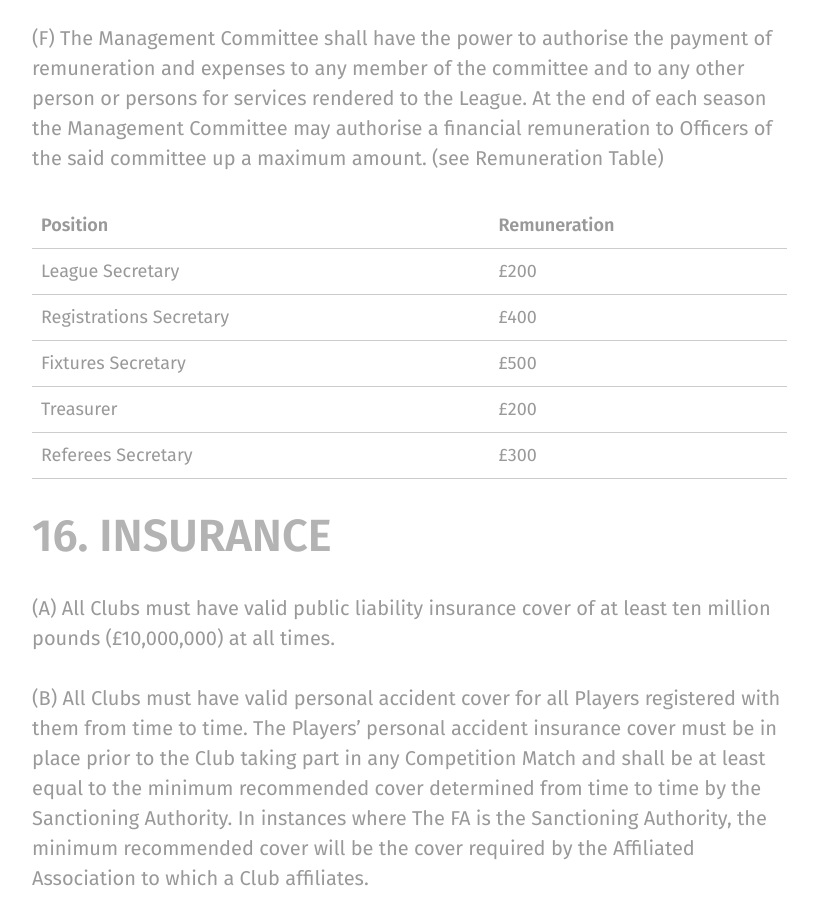
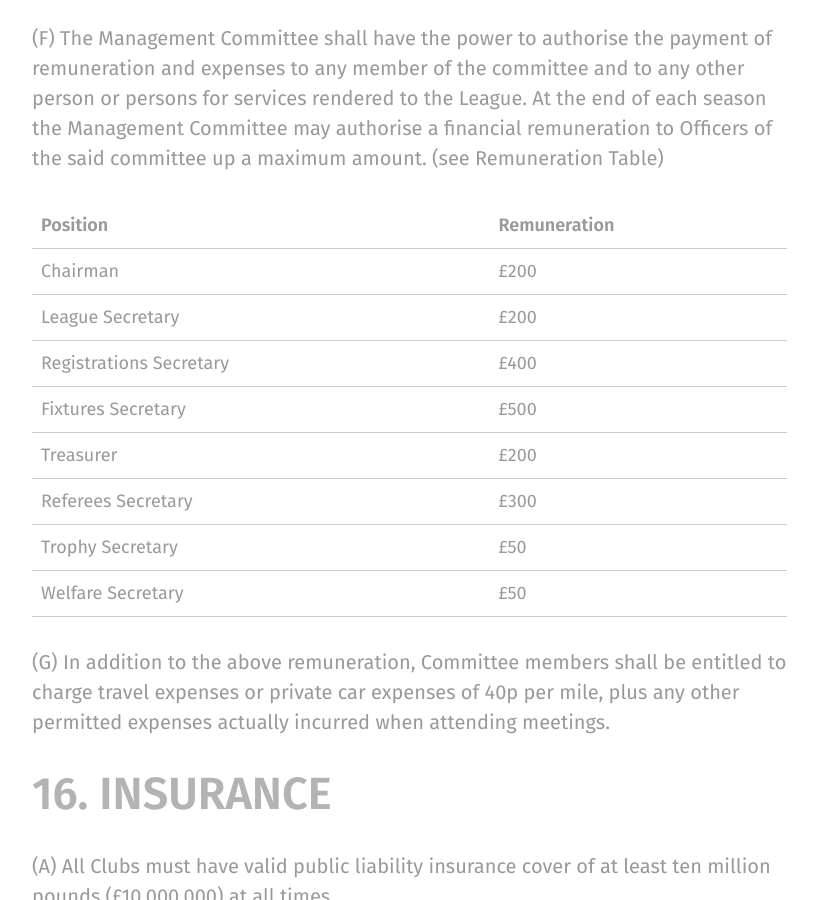
Before and after one commit to rotherleague/Rother, a Jekyll site: the page built from rules.md, in a window 1280 px wide and 900 px high, scrolled down 22807 px. Shown: the whole window, without its empty margins (48-866 px from the left). Built offline with Jekyll 4.4.1, drawn with Linux system fonts in a browser that asks for light colours; nearby versions of some CDN libraries.

Commit message:
Update 15.md

```diff
--- a/_includes/rules/15.md
+++ b/_includes/rules/15.md
@@ -15,8 +15,13 @@
 
 | Position	                  | Remuneration               |
 | :-------------------------	| :------------------------- |
+| Chairman	                  | £200                       |
 | League Secretary	          | £200                       |
 | Registrations Secretary 	  | £400                       |
 | Fixtures Secretary	        | £500                       |
 | Treasurer	                  | £200                       |
 | Referees Secretary	        | £300                       |
+| Trophy Secretary	          | £50                        |
+| Welfare Secretary	          | £50                        |
+
+(G) In addition to the above remuneration, Committee members shall be entitled to charge travel expenses or private car expenses of 40p per mile, plus any other permitted expenses actually incurred when attending meetings.
```
